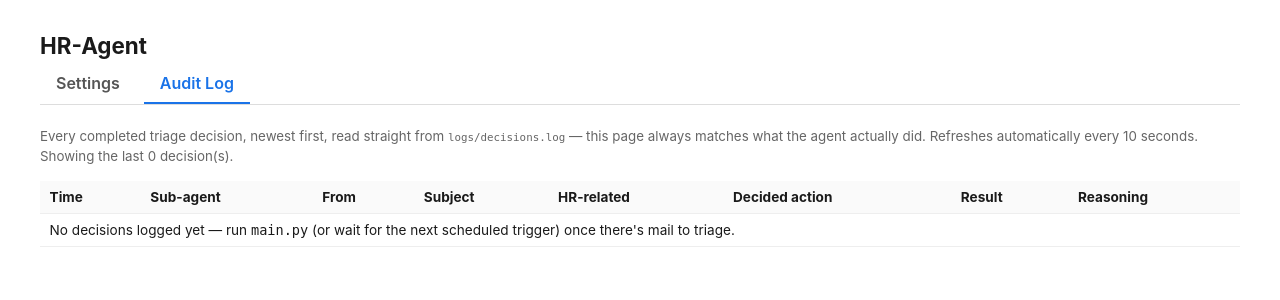
After one commit to AndyAdkins74/HR-Agent, a Flask app: page /audit in a window 1280 px wide. The commit adds this page. Shown: the top 300 px of the page. Run offline with Flask 3, Linux system fonts and the light colour scheme.

Commit message:
Add per-sub-agent Gmail folders and a live audit log tab
Each sub-agent now gets three nested Gmail labels -- shown as sub-folders
in Gmail's sidebar -- named HR-Agent/<sub-agent name>/{Not Processed,
Processed, Review}, mapped 1:1 from decision.action ("none",
"save_attachments", "flag_for_review"). Applied via a new generic
connector.apply_folder_label(), on top of (not replacing) the existing
dedup Processed/NeedsReview labels.

The control panel gained a second tab, Audit Log (webapp/app.py's new
/audit route), which reads logs/decisions.log directly and renders the
last 200 per-email decisions as a table (time, sub-agent, from, subject,
HR-related, decided action, result, reasoning), auto-refreshing every 10
seconds. Both pages now extend a shared webapp/templates/base.html
holding the nav tabs and styles that used to live only in index.html.

Co-Authored-By: Claude Sonnet 5 <noreply@anthropic.com>

```diff
--- a/webapp/app.py
+++ b/webapp/app.py
@@ -11,6 +11,7 @@ Run with:
     python webapp/app.py
 then open http://127.0.0.1:5151/
 """
+import re
 import sys
 from pathlib import Path
 
@@ -18,9 +19,38 @@ sys.path.insert(0, str(Path(__file__).resolve().parent.parent))
 
 from flask import Flask, redirect, render_template, request, url_for
 
+from config import settings
 from config.rules import DAY_NAMES, INTERVAL_CHOICES_MINUTES, load_rules, save_rules
 
 app = Flask(__name__)
+
+# Matches the per-email line format logged by main.py's _log_decision --
+# not the "Fetched N email(s)"/schedule-skip banner lines, which carry no
+# msg_id and are left out of the audit table.
+DECISION_LINE_RE = re.compile(
+    r"^(?P<timestamp>\S+) \| msg_id=(?P<msg_id>.*?) \| from=(?P<from_>.*?) \| "
+    r"subject=(?P<subject>.*?) \| subagent=(?P<subagent>.*?) \| "
+    r"hr_related=(?P<hr_related>.*?) \| decided_action=(?P<decided_action>.*?) \| "
+    r"action_taken=(?P<action_taken>.*?) \| reasoning=(?P<reasoning>.*)$"
+)
+
+AUDIT_LOG_LIMIT = 200
+
+
+def _read_audit_log(limit: int = AUDIT_LOG_LIMIT):
+    path = Path(settings.LOG_FILE_PATH)
+    if not path.exists():
+        return [], False
+
+    matched = []
+    for line in path.read_text(encoding="utf-8").splitlines():
+        m = DECISION_LINE_RE.match(line)
+        if m:
+            matched.append(m.groupdict())
+
+    matched.reverse()  # newest first
+    truncated = len(matched) > limit
+    return matched[:limit], truncated
 
 INTERVAL_LABELS = {
     0: "Every trigger (10 min, default)",
@@ -72,7 +102,14 @@ def index():
         ],
         interval_choices=[(minutes, INTERVAL_LABELS[minutes]) for minutes in INTERVAL_CHOICES_MINUTES],
         saved=request.args.get("saved") == "1",
+        active_tab="settings",
     )
+
+
+@app.route("/audit", methods=["GET"])
+def audit():
+    rows, truncated = _read_audit_log()
+    return render_template("audit.html", rows=rows, truncated=truncated, active_tab="audit")
 
 
 @app.route("/save", methods=["POST"])
--- /dev/null
+++ b/webapp/templates/audit.html
@@ -0,0 +1,48 @@
+{% extends "base.html" %}
+{% block title %}HR-Agent Audit Log{% endblock %}
+{% block body_class %}wide{% endblock %}
+{% block extra_head %}
+  <meta http-equiv="refresh" content="10">
+{% endblock %}
+{% block content %}
+  <p>
+    <small>
+      Every completed triage decision, newest first, read straight from
+      <code>logs/decisions.log</code> &mdash; this page always matches what the
+      agent actually did. Refreshes automatically every 10 seconds.
+      Showing the last {{ rows|length }} decision(s){% if truncated %} (log has more; oldest ones are not shown){% endif %}.
+    </small>
+  </p>
+  <div class="table-wrap">
+    <table>
+      <thead>
+        <tr>
+          <th>Time</th>
+          <th>Sub-agent</th>
+          <th>From</th>
+          <th>Subject</th>
+          <th>HR-related</th>
+          <th>Decided action</th>
+          <th>Result</th>
+          <th>Reasoning</th>
+        </tr>
+      </thead>
+      <tbody>
+        {% for row in rows %}
+          <tr>
+            <td>{{ row.timestamp }}</td>
+            <td>{{ row.subagent }}</td>
+            <td>{{ row.from_ }}</td>
+            <td>{{ row.subject }}</td>
+            <td>{{ row.hr_related }}</td>
+            <td>{{ row.decided_action }}</td>
+            <td>{{ row.action_taken }}</td>
+            <td>{{ row.reasoning }}</td>
+          </tr>
+        {% else %}
+          <tr><td colspan="8">No decisions logged yet &mdash; run <code>main.py</code> (or wait for the next scheduled trigger) once there's mail to triage.</td></tr>
+        {% endfor %}
+      </tbody>
+    </table>
+  </div>
+{% endblock %}
--- /dev/null
+++ b/webapp/templates/base.html
@@ -0,0 +1,105 @@
+<!doctype html>
+<html lang="en">
+<head>
+  <meta charset="utf-8">
+  <title>{% block title %}HR-Agent Control Panel{% endblock %}</title>
+  <style>
+    body {
+      font-family: -apple-system, BlinkMacSystemFont, "Segoe UI", Helvetica, Arial, sans-serif;
+      max-width: 760px;
+      margin: 2rem auto;
+      padding: 0 1rem;
+      color: #1a1a1a;
+    }
+    body.wide { max-width: 1200px; }
+    h1 { font-size: 1.4rem; margin-bottom: 0.25rem; }
+    fieldset { border: 1px solid #ddd; border-radius: 6px; margin-bottom: 1.5rem; padding: 1rem 1.25rem; }
+    legend { font-weight: 600; padding: 0 0.4rem; }
+    label { display: block; font-weight: 600; margin: 0.9rem 0 0.25rem; }
+    small { color: #666; }
+    textarea, input[type=text] {
+      width: 100%;
+      box-sizing: border-box;
+      font-family: ui-monospace, Menlo, Consolas, monospace;
+      font-size: 0.9rem;
+      padding: 0.5rem;
+      border: 1px solid #ccc;
+      border-radius: 4px;
+    }
+    textarea { resize: vertical; }
+    button {
+      background: #1a73e8;
+      color: white;
+      border: none;
+      padding: 0.6rem 1.4rem;
+      border-radius: 4px;
+      font-size: 1rem;
+      cursor: pointer;
+    }
+    button:hover { background: #1662c4; }
+    .banner {
+      background: #e6f4ea;
+      border: 1px solid #34a853;
+      color: #1e4620;
+      padding: 0.6rem 1rem;
+      border-radius: 4px;
+      margin-bottom: 1rem;
+    }
+    .checkbox-row { display: flex; align-items: center; gap: 0.5rem; margin: 0.25rem 0 1rem; }
+    .checkbox-row label { display: inline; font-weight: 600; margin: 0; }
+    .schedule-row { display: grid; grid-template-columns: 110px 1fr 190px; align-items: center; gap: 0.75rem; margin: 0.4rem 0; }
+    .schedule-row label { margin: 0; font-weight: normal; text-transform: capitalize; }
+    .schedule-row select { width: 100%; box-sizing: border-box; padding: 0.4rem; border: 1px solid #ccc; border-radius: 4px; font-size: 0.9rem; }
+    .subagent-card { border: 1px solid #ddd; border-radius: 6px; padding: 0.9rem 1rem; margin-bottom: 1rem; background: #fafafa; }
+    .subagent-card label { margin: 0.6rem 0 0.25rem; }
+    .subagent-card label:first-child { margin-top: 0; }
+    .subagent-head { display: flex; justify-content: space-between; align-items: center; }
+    .subagent-head span { font-weight: 600; color: #555; }
+    .remove-btn {
+      background: none;
+      border: 1px solid #c5221f;
+      color: #c5221f;
+      padding: 0.25rem 0.7rem;
+      border-radius: 4px;
+      font-size: 0.85rem;
+      cursor: pointer;
+    }
+    .remove-btn:hover { background: #fce8e6; }
+    .add-btn {
+      background: none;
+      border: 1px dashed #1a73e8;
+      color: #1a73e8;
+      padding: 0.5rem 1rem;
+      border-radius: 4px;
+      font-size: 0.9rem;
+      cursor: pointer;
+      width: 100%;
+    }
+    .add-btn:hover { background: #e8f0fe; }
+    nav.tabs { display: flex; gap: 0.5rem; margin-bottom: 1.25rem; border-bottom: 1px solid #ddd; }
+    nav.tabs a {
+      padding: 0.6rem 1rem;
+      text-decoration: none;
+      color: #555;
+      font-weight: 600;
+      border-bottom: 2px solid transparent;
+    }
+    nav.tabs a.active { color: #1a73e8; border-bottom-color: #1a73e8; }
+    nav.tabs a:hover { color: #1a73e8; }
+    table { width: 100%; border-collapse: collapse; font-size: 0.85rem; }
+    th, td { text-align: left; padding: 0.5rem 0.6rem; border-bottom: 1px solid #eee; vertical-align: top; }
+    th { background: #fafafa; }
+    tr:hover { background: #f5f8ff; }
+    .table-wrap { overflow-x: auto; }
+  </style>
+  {% block extra_head %}{% endblock %}
+</head>
+<body class="{% block body_class %}{% endblock %}">
+  <h1>HR-Agent</h1>
+  <nav class="tabs">
+    <a href="{{ url_for('index') }}" class="{{ 'active' if active_tab == 'settings' else '' }}">Settings</a>
+    <a href="{{ url_for('audit') }}" class="{{ 'active' if active_tab == 'audit' else '' }}">Audit Log</a>
+  </nav>
+  {% block content %}{% endblock %}
+</body>
+</html>
```
Also changed, not shown: config/settings.py (+7 -0 lines), connectors/gmail_connector.py (+14 -0 lines), main.py (+14 -0 lines), webapp/templates/index.html (+9 -84 lines).
